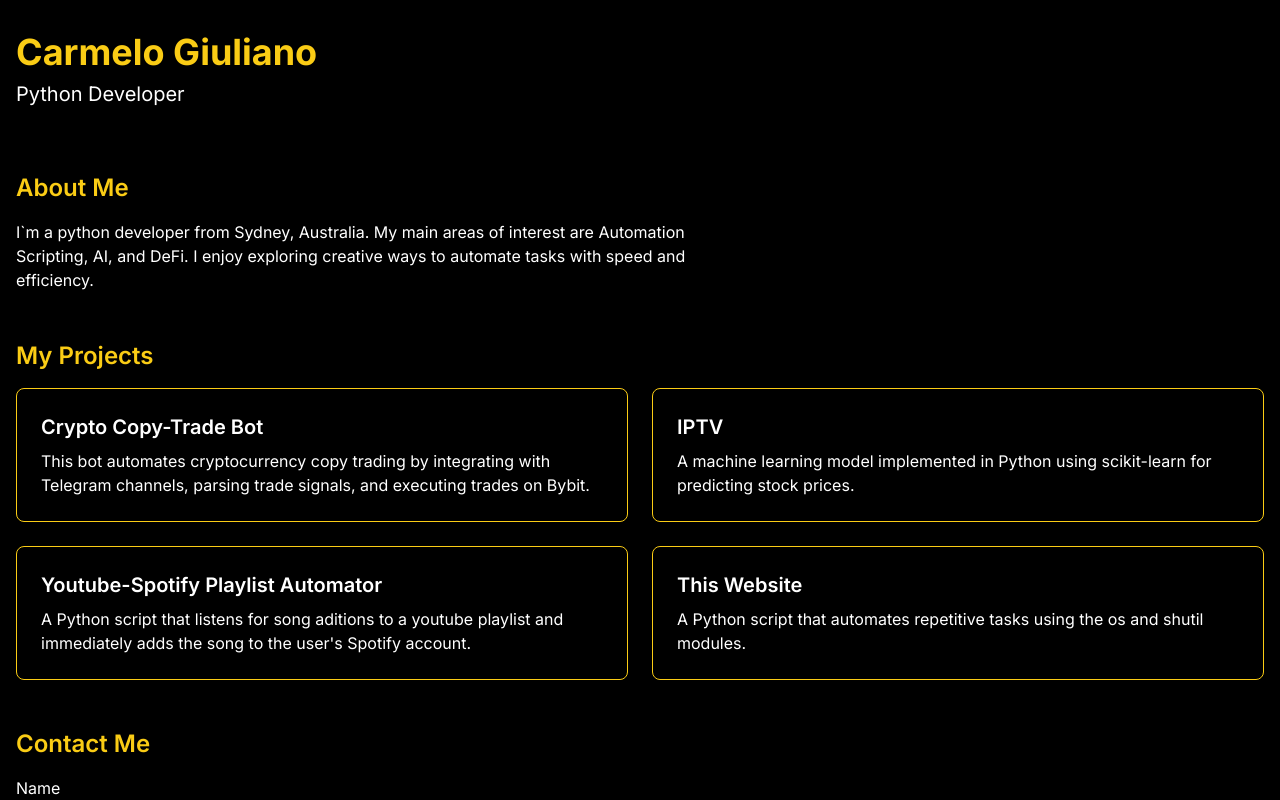
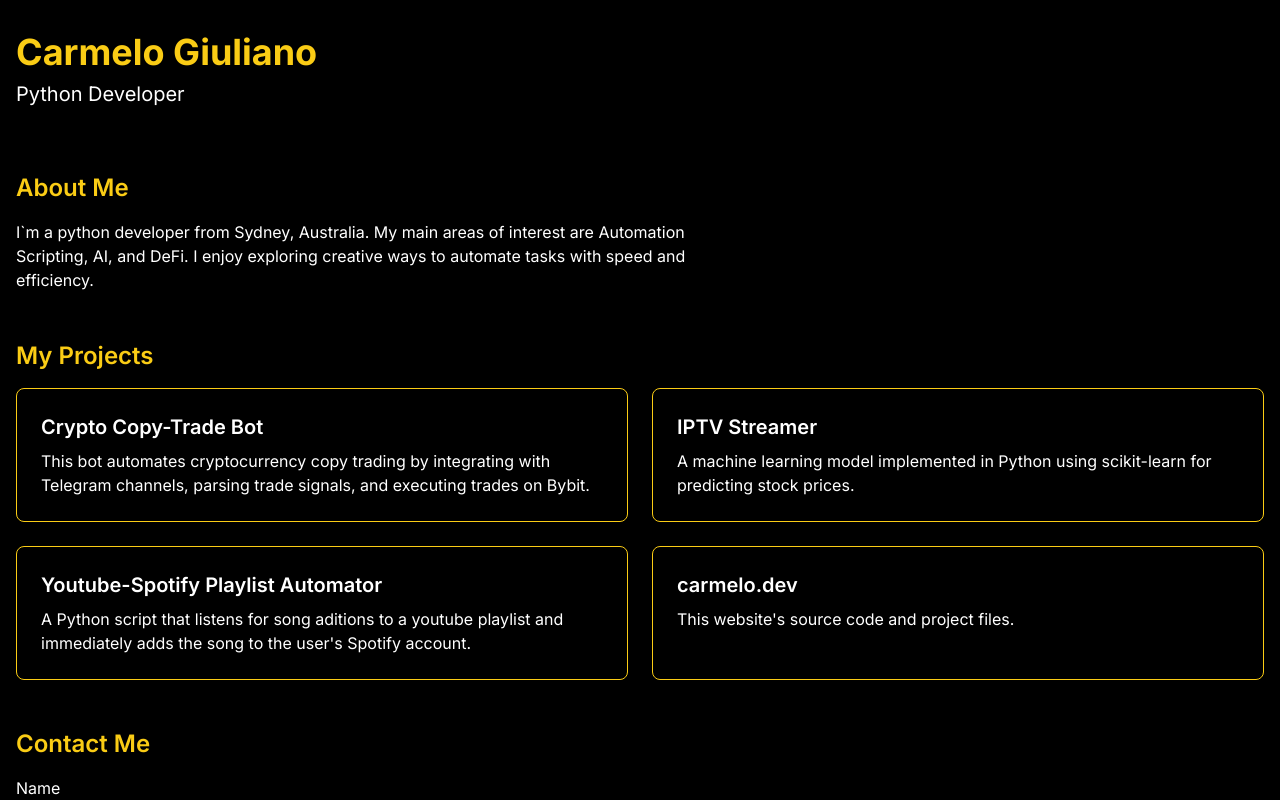
Before and after one commit to codemelo/codemelo.github.io, a Next.js app: page / in a window 1280 px wide. Shown: the top 800 px of the page. Built offline with nearby package versions, Linux system fonts and the light colour scheme.

Commit message:
update content

```diff
--- a/src/app/PersonalWebsite.tsx
+++ b/src/app/PersonalWebsite.tsx
@@ -16,11 +16,11 @@ const projects: Project[] = [
     title: "Crypto Copy-Trade Bot",
     description: "This bot automates cryptocurrency copy trading by integrating with Telegram channels, parsing trade signals, and executing trades on Bybit.",
     link: "https://github.com/codemelo/kimbot-v1",
-    details: "This bot automates trading based on Telegram signals. It monitors specific channels, uses a local AI model to extract trade details, and places trades via the Bybit API. Trade information is stored in an SQLite database for analysis and tracking.",
+    details: "This bot automates trading based on Telegram signals. It monitors specific channels, uses a local AI model to extract order details, and places trades via the Bybit API. Trade information is stored in an SQLite database for analysis and tracking.",
     technologies: ["Python", "Ollama", "Telethon", "pybit", "SQLite"]
   },
   {
-    title: "IPTV",
+    title: "IPTV Streamer",
     description: "A machine learning model implemented in Python using scikit-learn for predicting stock prices.",
     link: "https://github.com/yourusername/ml-stock-predictor",
     details: "This project implements a machine learning model to predict stock prices based on historical data and various market indicators. It uses scikit-learn for model training and evaluation, with features including data preprocessing, feature engineering, and model selection. The project also includes visualization of predictions and model performance metrics.",
@@ -34,11 +34,11 @@ const projects: Project[] = [
     technologies: ["Python", "BeautifulSoup", "requests", "pandas", "concurrent.futures"]
   },
   {
-    title: "This Website",
-    description: "A Python script that automates repetitive tasks using the os and shutil modules.",
-    link: "https://github.com/yourusername/task-automator",
-    details: "This automation script streamlines repetitive tasks such as file organization, batch renaming, and data backups. It leverages Python's os and shutil modules for file system operations, and includes a simple CLI for user interaction. The script is easily extendable and can be scheduled to run periodically using cron jobs or Windows Task Scheduler.",
-    technologies: ["Python", "os module", "shutil module", "argparse", "logging"]
+    title: "carmelo.dev",
+    description: "This website's source code and project files.",
+    link: "https://github.com/codemelo/codemelo.github.io",
+    details: "generated a base template with vercel0 AI and modified it to my liking.",
+    technologies: ["React", "Next.js", "HTML", "TypeScript"]
   }
 ]
 
```
